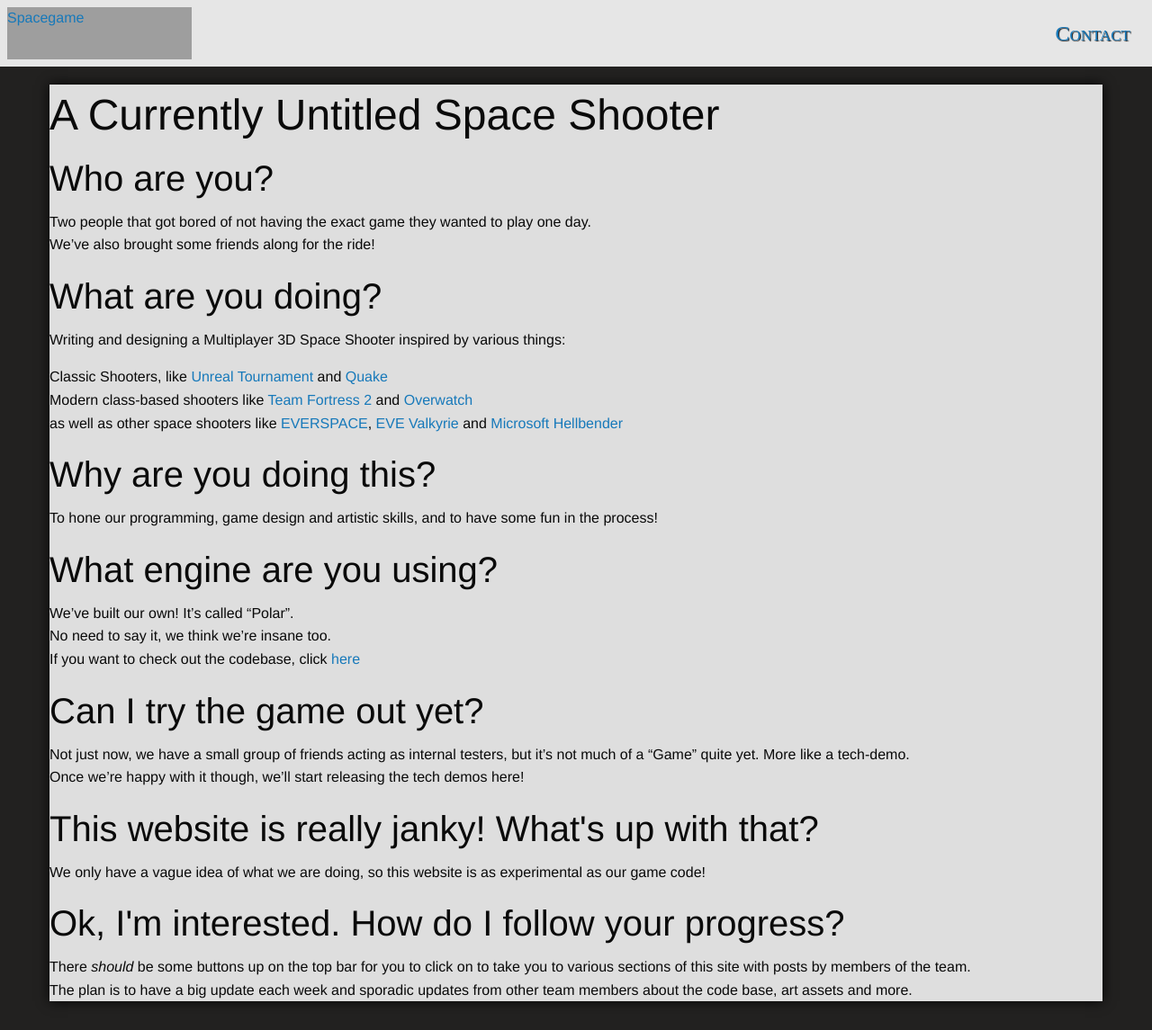
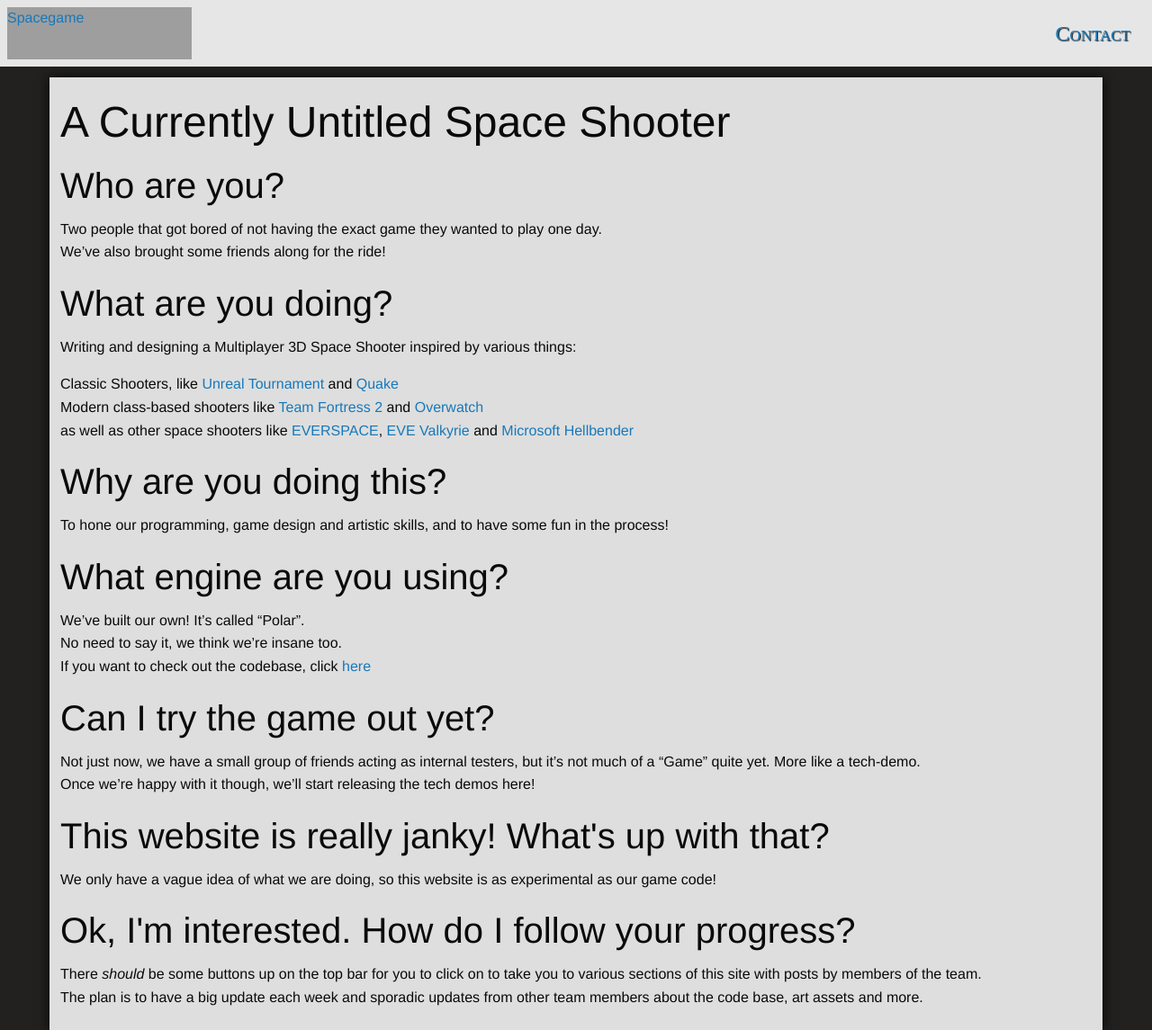
Before and after one commit to ori-sky/polar-space, a Jekyll site: the page built from index.md, in a window 1280 px wide. Shown: the whole page at 90% size. Built offline with Jekyll 4.4.1, drawn with Linux system fonts in a browser that asks for light colours; some web fonts are replaced; our own code applies the rules of GitHub Pages for plain Markdown files; grey boxes are pictures that could not be loaded.

Commit message:
Update app.css

```diff
--- a/assets/css/app.css
+++ b/assets/css/app.css
@@ -45,4 +45,12 @@
 .responsive {
 	background: rgba(255, 255, 255, 0.85);
 	box-shadow: 0 0 13px rgba(0, 0, 0, 0.9);
+	padding-left: 12px;
+	padding-right: 12px;
+	padding-top: 8px;
+	padding-bottom: 8px;
 }
+
+.responsive > h1 {
+	text-align: center;
+}
```
